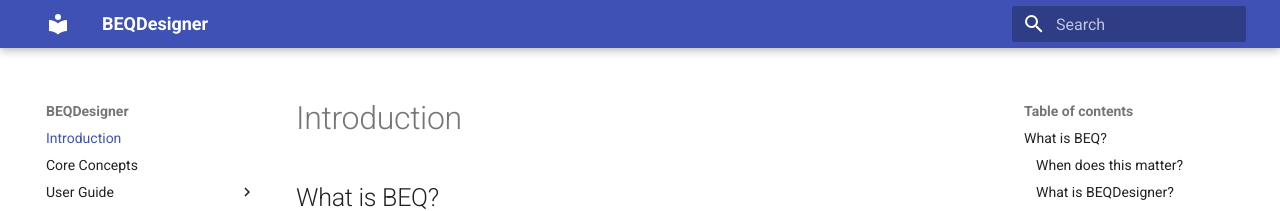
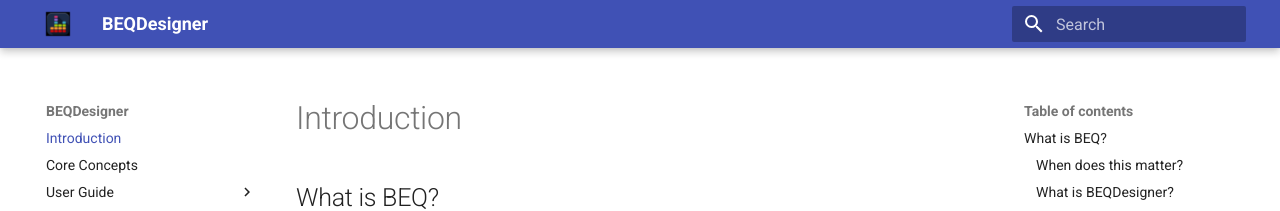
Before and after one commit to 3ll3d00d/beqdesigner, an MkDocs documentation site: the page built from docs/index.md, in a window 1280 px wide. Shown: the top 211 px of the page. Built offline with MkDocs 1.6.1 and Material for MkDocs 9.7.7, drawn with Linux system fonts in a browser that asks for light colours.

Commit message:
added icon/favicon to docs theme, fixed disqus integration

```diff
--- a/mkdocs.yml
+++ b/mkdocs.yml
@@ -3,6 +3,8 @@ site_url: 'https://beqdesigner.readthedocs.io'
 copyright: 'Copyright &copy; 2019 Matt Khan'
 theme:
   name: 'material'
+  logo: 'img/icon.png'
+  favicon: 'img/icon.ico'
 markdown_extensions:
   - toc:
       permalink: true
```
Also changed, not shown: docs/img/icon.ico (added), docs/img/icon.png (added).
